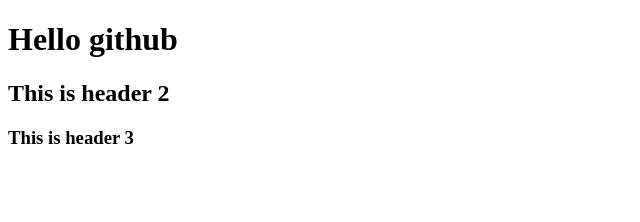
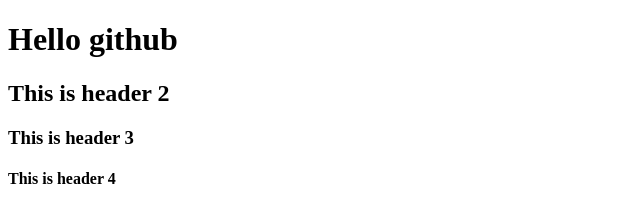
Before and after one commit to HKim0517/Git-Pratice, a plain HTML site: page index.html in a window 1280 px wide. Shown: the whole page, without its empty margins (0-640 px from the left). Drawn offline with Linux system fonts and the light colour scheme.

Commit message:
update header 4 추가

```diff
--- a/index.html
+++ b/index.html
@@ -9,6 +9,6 @@
     <h1>Hello github</h1>
     <h2>This is header 2</h2>
     <h3>This is header 3</h3>
-
+    <h4>This is header 4</h4>
 </body>
 </html>
```
